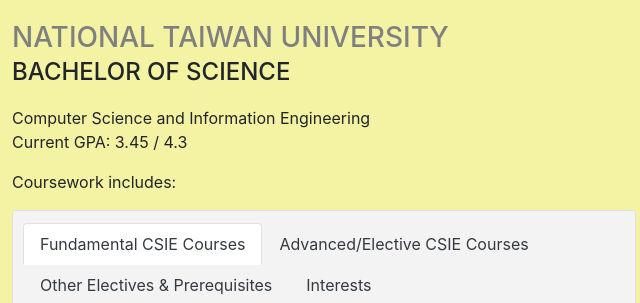
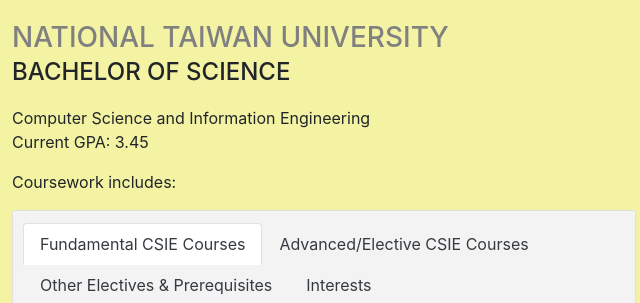
Before and after one commit to CalvinL15/CalvinL15.github.io, a website with bundled scripts: page index.html in a window 1280 px wide. Shown: the part 980-1283 px from the top of the page, 308-948 px from the left. Built offline with nearby package versions, Linux system fonts and the light colour scheme; a web font is replaced by a local one.

Commit message:
Update index.html

```diff
--- a/index.html
+++ b/index.html
@@ -102,7 +102,7 @@
             <h3 class="mb-0" style="color: grey">National Taiwan University</h3>
             <div class="subheading mb-3">Bachelor of Science</div>
             <div>Computer Science and Information Engineering</div>
-            <p>Current GPA: 3.45 / 4.3</p>
+            <p>Current GPA: 3.45</p>
             <div>
               <p>Coursework includes:</p>
 
```
